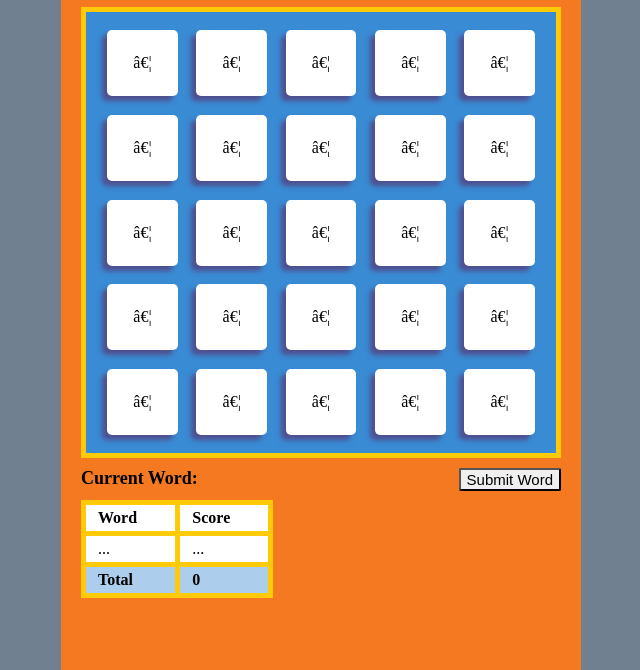
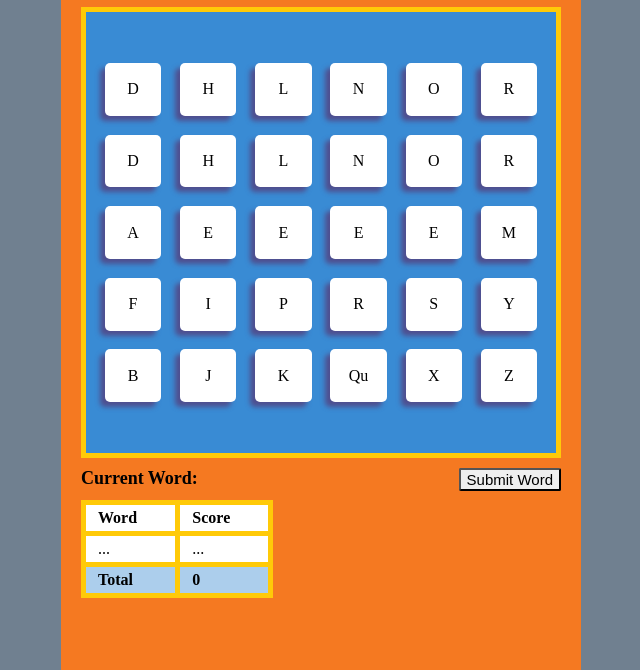
Before and after one commit to JohnTrecker/Boggle, a plain HTML site: page index.html in a window 1280 px wide. Shown: the part 130-800 px from the top of the page, without its empty margins (319-959 px from the left). Drawn offline with Linux system fonts and the light colour scheme.

Commit message:
renders letters to gameboard

```diff
--- a/index.html
+++ b/index.html
@@ -13,7 +13,8 @@
       <img class="logo" src="./assets/logo.png"></img>
     </div>
 
-    <div class="content container3">
+    <div id="gameboard" class="content container3">
+<!--       <div class="Grid-cell">…</div>
       <div class="Grid-cell">…</div>
       <div class="Grid-cell">…</div>
       <div class="Grid-cell">…</div>
@@ -37,8 +38,7 @@
       <div class="Grid-cell">…</div>
       <div class="Grid-cell">…</div>
       <div class="Grid-cell">…</div>
-      <div class="Grid-cell">…</div>
-      <div class="Grid-cell">…</div>
+      <div class="Grid-cell">…</div> -->
     </div>
 
     <div class="content container4">
@@ -46,7 +46,7 @@
         <span class="static">Current Word: </span>
         <span id="curent-val" class="dynamic"></span>
       </div>
-      <button class="submit">Submit Word</button>
+      <button id="submit" class="submit">Submit Word</button>
       <div class="container5">
         <table class="scoreboard">
           <tr>
--- a/main.css
+++ b/main.css
@@ -111,12 +111,15 @@ img.logo{
 .Grid-cell {
   width: 15%;
   height: 15%;
+  max-height: 12%;
+  max-width: 12%;
   margin: 2%;
 
   display: inherit;
   justify-content: center;
   align-items: center;
 
+  cursor: pointer;
   border-radius: 5px;
   background-color: #FFFFFF;
 
--- a/main.js
+++ b/main.js
@@ -1,3 +1,50 @@
 'use strict';
 
-const data = ['aaafrs','aaeeee','aafirs','adennn','aeeeem','aeegmu','aegmnn','afirsy','bjkqxz','ccenst','ceiilt','ceilpt','ceipst','ddhnot','dhhlor','dhlnor','dhlnor','eiiitt','emottt','ensssu','fiprsy','gorrvw','iprrry','nootuw'];
+// state management
+let state = {}
+let dice = ['aaafrs','aaeeee','aafirs','adennn','aeeeem','aeegmu','aegmnn','afirsy','bjkqxz','ccenst','ceiilt','ceilpt','ceipst','ddhnot','dhhlor','dhlnor','dhlnor','eiiitt','emottt','ensssu','fiprsy','gorrvw','iprrry','nootuw'];
+
+const getDice = () => {
+  let board = []
+  let i = 5; while (i--) {
+    let index = Math.floor(Math.random() * dice.length);
+    let die = dice.slice(index, index + 1)[0]
+    board.push(die)
+  }
+  return board
+}
+
+const loadDice = () => {
+  let gameboard = document.getElementById('gameboard')
+  let count = 1
+  getDice().forEach( (die) => {
+    die.split('').forEach( letter => {
+
+      let el = document.createElement('div')
+      el.classList.add('Grid-cell')
+      el.innerHTML = letter === 'q' ? 'Qu' : letter.toUpperCase()
+      el.id = count++
+      // TODO: add click event listener
+      gameboard.appendChild(el)
+
+    })
+  })
+}
+
+document.addEventListener('DOMContentLoaded', loadDice)
+
+// el.addEventListener('click', state.current.handleClick, false)
+
+// class Word {
+//   constructor() {
+//     this.value = '';
+//     this.head = null;
+//     this.tail = null;
+//   }
+//   handleClick(e) {
+//     console.log('button pressed: ', e.target)
+//   }
+// }
+
+// let currentWord = document.getElementById('curent-val')
+// document.o
```
